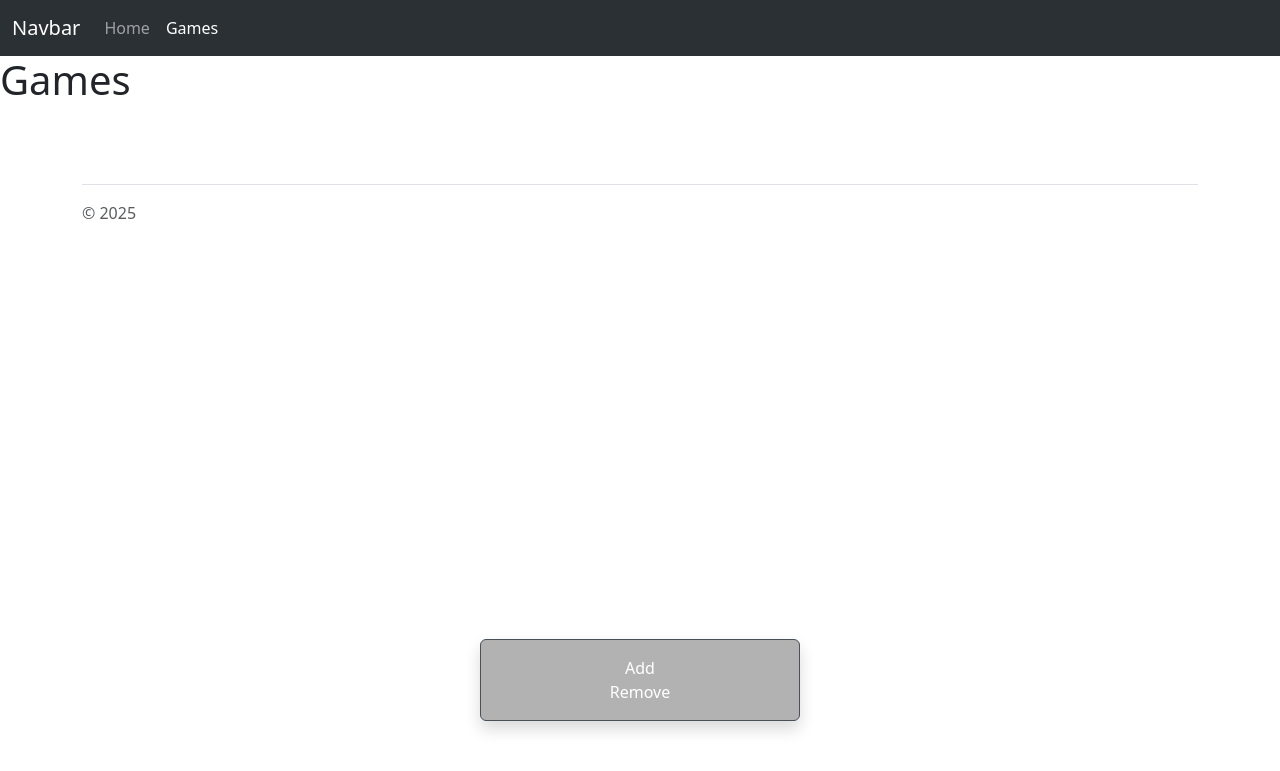
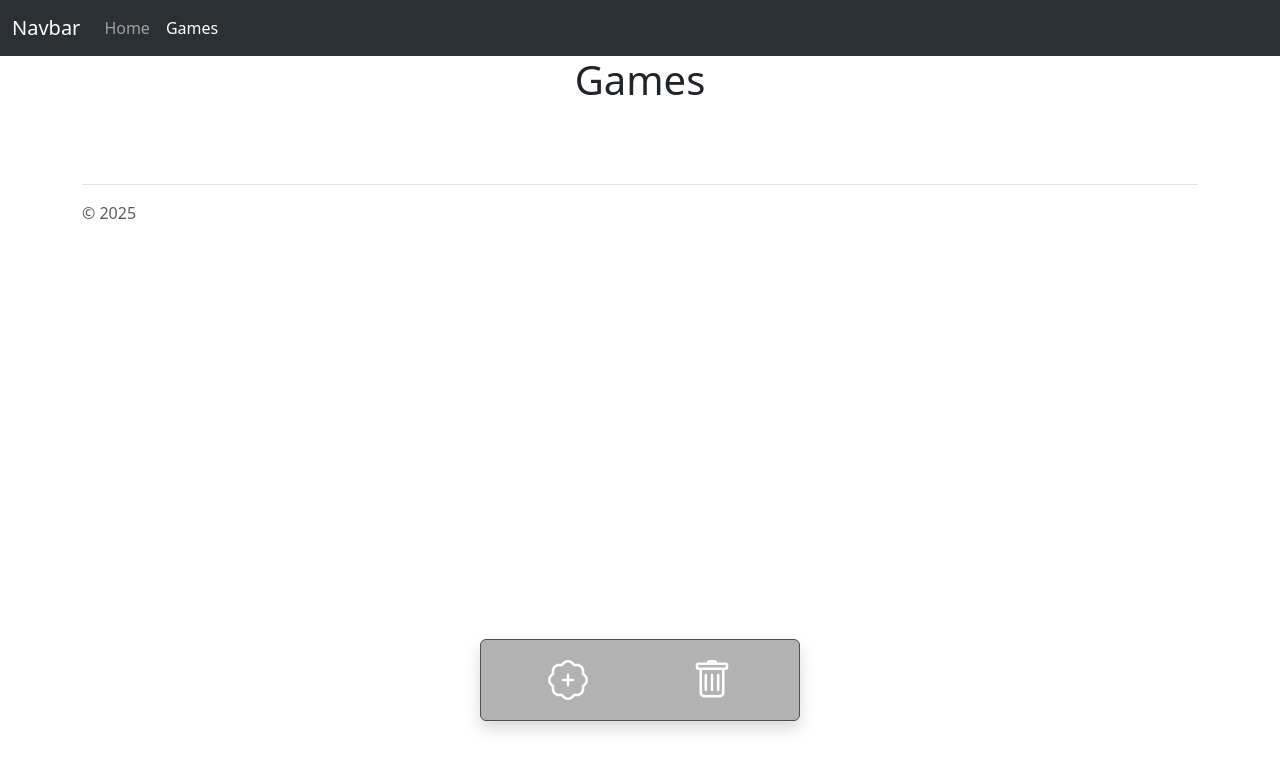
Before and after one commit to RileyDruken/CP-1895-Flask-Project, a Flask app: page /games in a window 1280 px wide. Shown: the top 771 px of the page. Run offline with Flask 3, Linux system fonts and the light colour scheme.

Commit message:
added icons and logic to handle loading favourite games

```diff
--- a/app.py
+++ b/app.py
@@ -11,7 +11,14 @@ def index():
     if session.get('games') == None:
         session['games'] = []
 
-    return render_template('index.html', games=session['games'])
+    found_fav = 0
+    for game in session['games']:
+        if game[4] == 1:
+            found_fav = 1
+
+    if found_fav:
+        return render_template('index.html', games=session['games'])
+    return render_template('index.html', games=session['games'],message="Favourites will appear here")
 
 @app.route('/games')
 def games():
--- a/static/styles/games.css
+++ b/static/styles/games.css
@@ -17,3 +17,20 @@
 .dock > a:hover {
     color: lightblue;
 }
+
+#unchecked-star {
+    color: lightblue;
+}
+
+#checked-star {
+    color: lightblue;
+}
+
+.card {
+  position: relative;
+  transition: 1s
+}
+
+.card:hover {
+  top: -10px;
+}
--- a/templates/base.html
+++ b/templates/base.html
@@ -31,7 +31,7 @@
 <div class="content">
     {% block content %} {% endblock %}
 </div>
-</body>
+
 <footer>
     <br><br>
     <div class="container">
@@ -40,4 +40,5 @@
         </footer>
     </div>
 </footer>
+</body>
 </html>
--- a/templates/games.html
+++ b/templates/games.html
@@ -6,10 +6,10 @@
 {% endblock %}
 
 {% block content %}
-    <h1>{% block title %} Games {% endblock %}</h1>
-    <div class="container shadow p-3 mb-5 rounded w-25 border position-fixed z-1 dock " data-bs-theme="dark">
-        <a href="/add">Add</a>
-        <a href="/removal">Remove</a>
+    <h1 class="text-center">{% block title %} Games {% endblock %}</h1>
+    <div class="container-fluid shadow p-3 mb-5 rounded w-25 border position-fixed z-1 dock " data-bs-theme="dark">
+        <a href="/add"><i class="bi bi-patch-plus h1"></i></a>
+        <a href="/removal"><i class="bi bi-trash h1"></i></a>
     </div>
     <div class="container">
         <div class="row">
@@ -24,11 +24,11 @@
                             <p class="card-text">{{ game[2] }}</p>
                             <div class="container mt-5">
                                 <form action="/favourite" method="POST">
-                                    <button type="submit" id="favorite" name="favouriteButton" value="{{ game[3] }}" style="background:none; border:none;">
+                                    <button type="submit" id="favorite" name="favouriteButton" value="{{ game[3] }}" class="btn">
                                         {% if game[4] == 1 %}
-                                            <i id="unchecked-star" class="bi bi-star"></i>
+                                            <i id="checked-star" class="bi bi-star-fill h4"></i>
                                         {% elif game[4] == 0 %}
-                                            <i id="checked-star" class="bi bi-star-fill"></i>
+                                            <i id="unchecked-star" class="bi bi-star h4"></i>
                                         {% endif %}
                                     </button>
                                 </form>
```
Also changed, not shown: templates/index.html (+6 -1 lines).
